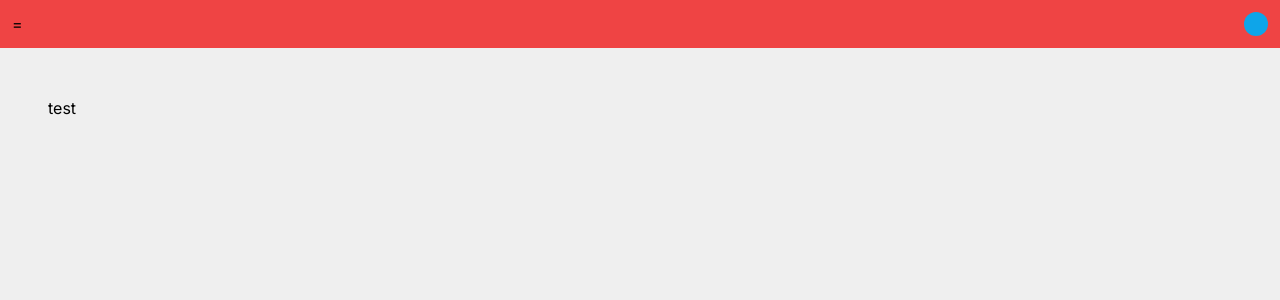
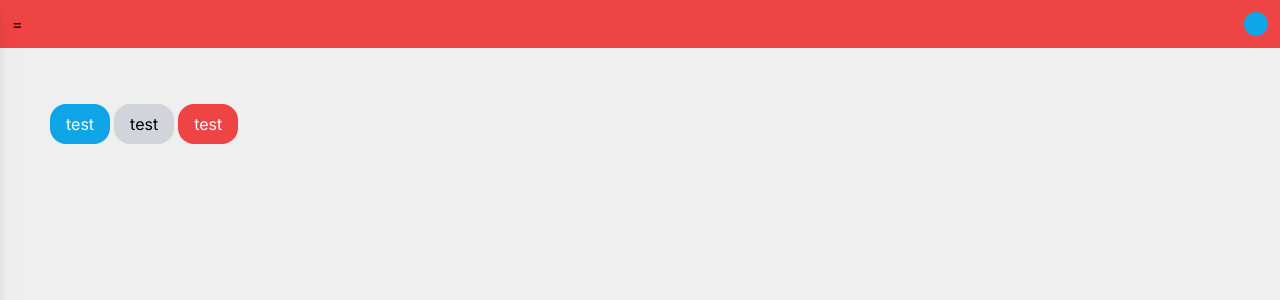
Before and after one commit to elixrdgtl/elixrdev-school, a Next.js app: page / in a window 1280 px wide. Shown: the top 300 px of the page. Built offline with nearby package versions, Linux system fonts and the light colour scheme.

Commit message:
ui done, cms next

```diff
--- a/src/app/globals.css
+++ b/src/app/globals.css
@@ -8,7 +8,7 @@
   --background-end-rgb: 255, 255, 255;
 }
 
-@media (prefers-color-scheme: dark) {
+@media () {
   :root {
     --foreground-rgb: 255, 255, 255;
     --background-start-rgb: 0, 0, 0;
--- a/src/app/layout.tsx
+++ b/src/app/layout.tsx
@@ -18,11 +18,11 @@ export default function RootLayout({
     <html lang="en">
       <body className={`${inter.className}`}>
         <main className="w-full h-screen">
-          <Header />
           <div className="px-12 py-24">
             {children}
           </div>
         </main>
+        <Header />
       </body>
     </html>
   )
--- a/src/app/page.tsx
+++ b/src/app/page.tsx
@@ -1,20 +1,22 @@
 'use client'
 
-import Dialog from '@/components/basic-ui/dialog'
-import Header from '@/components/header/header-ui'
-import Image from 'next/image'
+import ExButton, { ButtonType } from '@/components/basic-ui/button';
+import ExDialog from '@/components/basic-ui/dialog'
 import { useState } from 'react';
 
 export default function Home() {
   const [showDialog, setShowDialog] = useState(false);
   return (
     <div>
-      <button onClick={() => { setShowDialog((val)=>!val)}}>test</button>
-      <Dialog title="Dialog" open={showDialog} set={setShowDialog}>
+      <ExButton buttonType={ButtonType.OK} onClick={() => { setShowDialog((val)=>!val)}}>test</ExButton>
+      <ExButton buttonType={ButtonType.DEFAULT} onClick={() => { setShowDialog((val)=>!val)}}>test</ExButton>
+      <ExButton buttonType={ButtonType.WARNING} onClick={() => { setShowDialog((val)=>!val)}}>test</ExButton>
+
+      <ExDialog title="Dialog" open={showDialog} set={setShowDialog}>
         <div>
           sdhgfikjsdhfkjsdhfkjsdhfkjsdhfjksdhfkjsdhfksjhyfiweusjfhnkxzdjfhsdjkfndksjfhksjdhfjksd
         </div>
-      </Dialog>
+      </ExDialog>
     </div>
   )
 }
--- /dev/null
+++ b/src/components/basic-ui/button.tsx
@@ -0,0 +1,23 @@
+import { ButtonHTMLAttributes, DetailedHTMLProps } from "react"
+
+export enum ButtonType {
+    DEFAULT = 0,
+    OK = 1,
+    WARNING = 2
+}
+
+export interface ButtonProps extends DetailedHTMLProps<ButtonHTMLAttributes<HTMLButtonElement>, HTMLButtonElement>{
+    children?:React.ReactNode,
+    buttonType:ButtonType
+}
+
+export default function ExButton(props:ButtonProps){
+    const type = {
+        0:"bg-gray-300 hover:bg-gray-400",
+        1:"bg-sky-500 hover:bg-sky-600 text-white",
+        2:"bg-red-500 hover:bg-red-600 text-white"
+    }
+    return(
+        <button className={`transition p-2 px-4 mt-2 mx-0.5 rounded-2xl active:translate-y-1 ${type[props.buttonType]}`} {...props}>{props.children}</button>
+    )
+}
--- a/src/components/basic-ui/dialog.tsx
+++ b/src/components/basic-ui/dialog.tsx
@@ -1,11 +1,11 @@
-export interface Dialog {
+export interface ExDialog {
     children: React.ReactElement,
     title?: string,
     open:boolean,
     set:React.Dispatch<React.SetStateAction<boolean>>
 }
 
-export default function Dialog({ children, title, open, set }: Dialog) {
+export default function ExDialog({ children, title, open, set }: ExDialog) {
     return (
         <dialog open={open} className="w-full md:w-1/2 bg-transparent">
             <div className="bg-white p-4 m-4 rounded-2xl border border-gray-300 break-all">
@@ -15,7 +15,7 @@ export default function Dialog({ children, title, open, set }: Dialog) {
                 <div className="p-2">
                     {children}
                 </div>
-                <button onClick={()=>{set(false)}} className="p-2 px-4 mt-2 bg-gray-200 rounded-xl">close</button>
+                <button onClick={()=>{set(false)}} className="p-2 px-4 mt-2 bg-gray-300 rounded-xl">close</button>
             </div>
         </dialog>
     )
--- /dev/null
+++ b/src/components/header/header-menu-item.tsx
@@ -0,0 +1,12 @@
+interface IExHeaderItem{
+    item:string,
+    href:string
+}
+
+export default function ExHeaderItem({item,href}:IExHeaderItem){
+    return(
+        <li className="transition hover:translate-x-2" >
+            <a href={href}>{item}</a>
+        </li>
+    )
+}
--- a/src/components/header/header-menu.tsx
+++ b/src/components/header/header-menu.tsx
@@ -1,21 +1,36 @@
 'use client'
 
 import { Dispatch, useState } from "react"
+import ExButton, { ButtonType } from "../basic-ui/button"
+import ExHeaderItem from "./header-menu-item"
 
 export interface HeaderMenu {
-    show:boolean,
-    setShow:Dispatch<React.SetStateAction<boolean>>
+    show: boolean,
+    setShow: Dispatch<React.SetStateAction<boolean>>
 }
 
-export default function HeaderMenu(P:HeaderMenu) {
+export default function HeaderMenu(P: HeaderMenu) {
     return (
         <div className={`
-            z-1000 transition transform fixed bg-green-500 w-72 h-screen
-            ${P.show?"":"-translate-x-72"}
+            transition transform fixed top-0 bg-gray-300 drop-shadow-xl w-72 h-screen
+            ${P.show ? "" : "-translate-x-72"}
         `}>
-            <button onClick={() => { P.setShow(val => false) }}>
-                x
-            </button>
+            <div className="p-4">
+                <ExButton buttonType={ButtonType.WARNING} onClick={() => { P.setShow(val => false) }}>
+                    {"< Close"}
+                </ExButton>
+            </div>
+            <div className="p-4">
+                <ul className="p-4 flex flex-col gap-6">
+                    {
+                        ["Home","Profile","Activities","Logout"].map((item,key) => {
+                          return(
+                            <ExHeaderItem item={item} href={item}/>
+                          )
+                        })
+                    }
+                </ul>
+            </div>
         </div>
     )
 }
--- a/src/components/header/header-ui.tsx
+++ b/src/components/header/header-ui.tsx
@@ -8,7 +8,7 @@ export default function Header(){
     const [showMenu,setShowMenu] = useState(false)
     return (
         <header>
-            <div className="fixed flex flex-row w-full h-12 bg-red-500 justify-between p-3">
+            <div className="fixed top-0 flex flex-row w-full h-12 bg-red-500 justify-between p-3">
                 <MenuBurger onClick={()=>{setShowMenu(val=>true)}}/>
                 <MenuAvatar/>
             </div>
```
